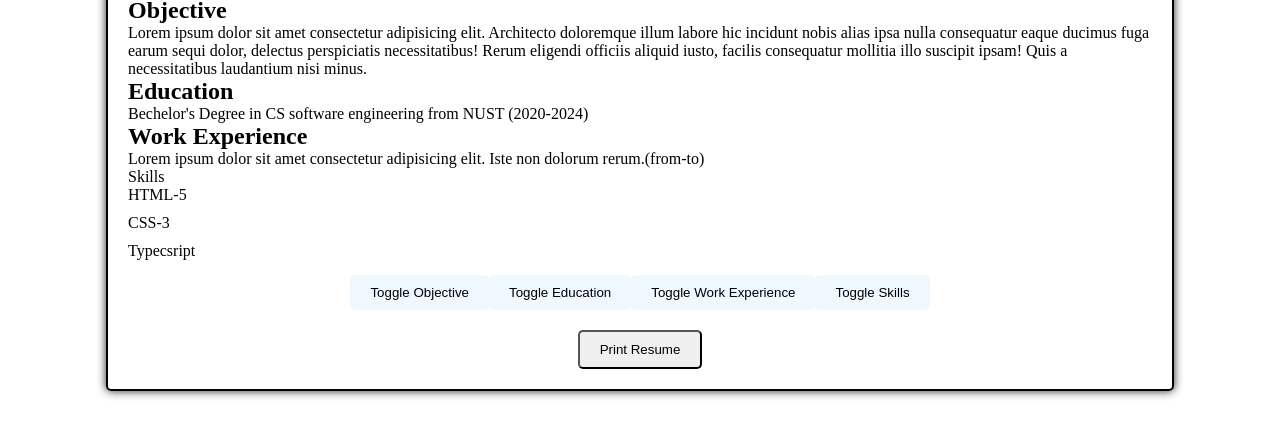
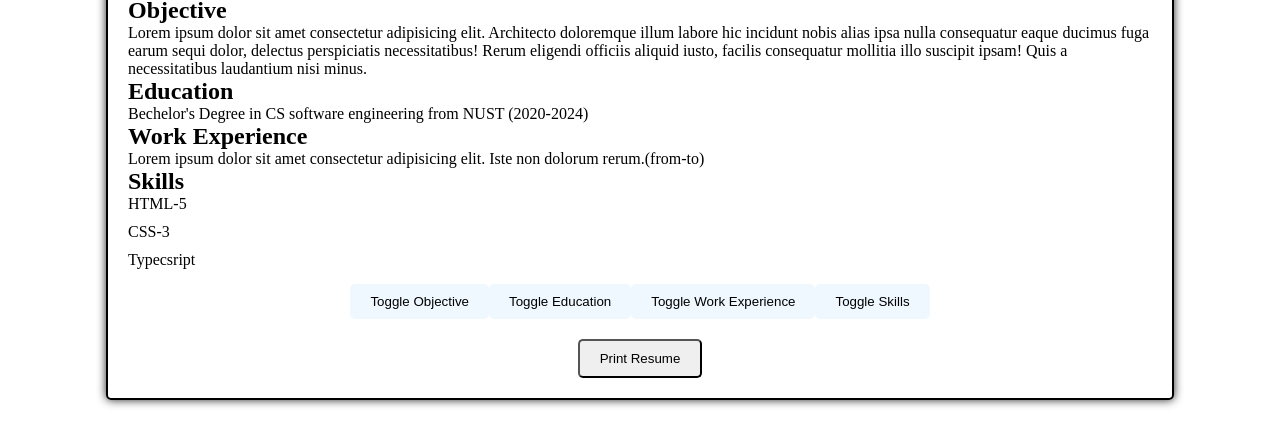
Before and after one commit to hammmad-03444/Static-Interactive-Resume-Builder, a plain HTML site: page index.html in a window 1280 px wide. Shown: the part 100-546 px from the top of the page. Drawn offline with Linux system fonts and the light colour scheme.

Commit message:
set skills heading

```diff
--- a/index.html
+++ b/index.html
@@ -25,7 +25,7 @@
             <h2 class="workexperience-heading">Work Experience</h2>
             <p class="workexperience">Lorem ipsum dolor sit amet consectetur adipisicing elit. Iste non dolorum
                 rerum.(from-to)</p>
-            <skills class="skill-heading">Skills</skills>
+            <h2 class="skill-heading">Skills</h2>
             <ul class="skillslist">
                 <li>HTML-5</li>
                 <li>CSS-3</li>
```
